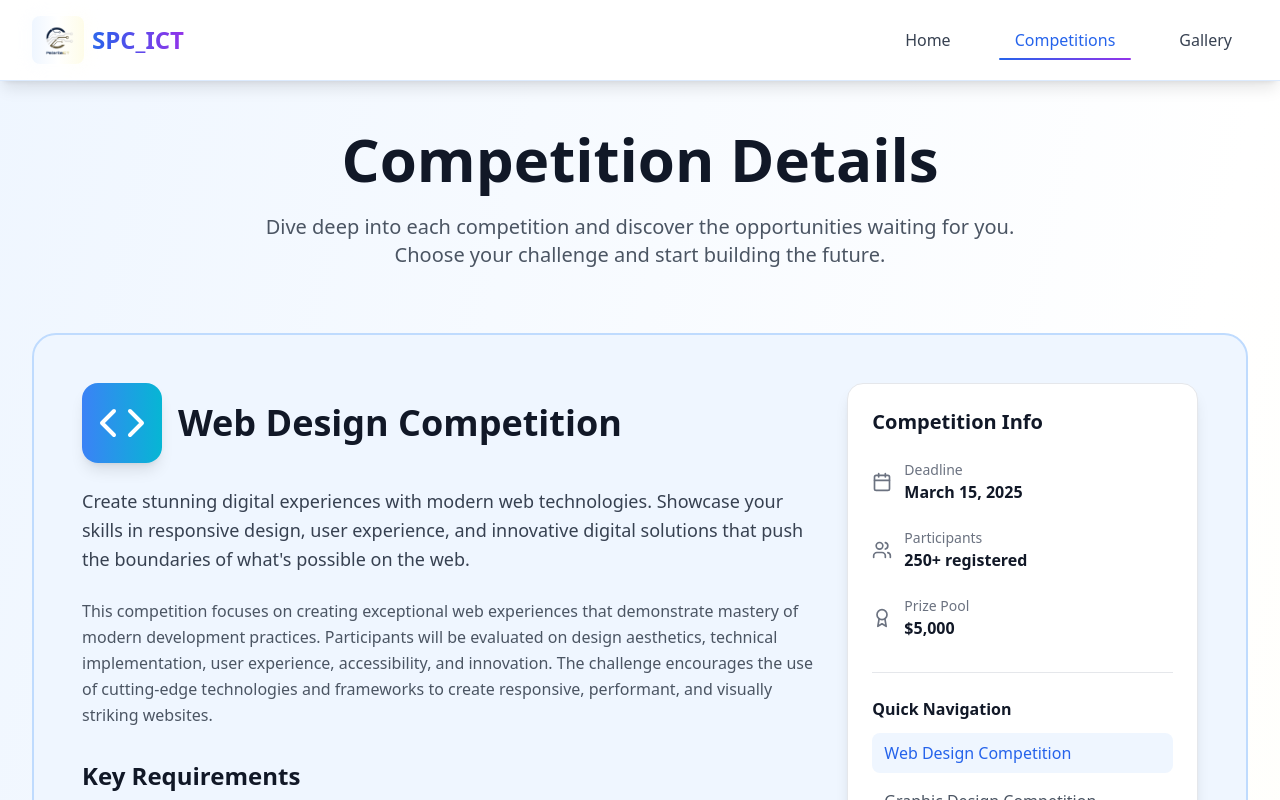
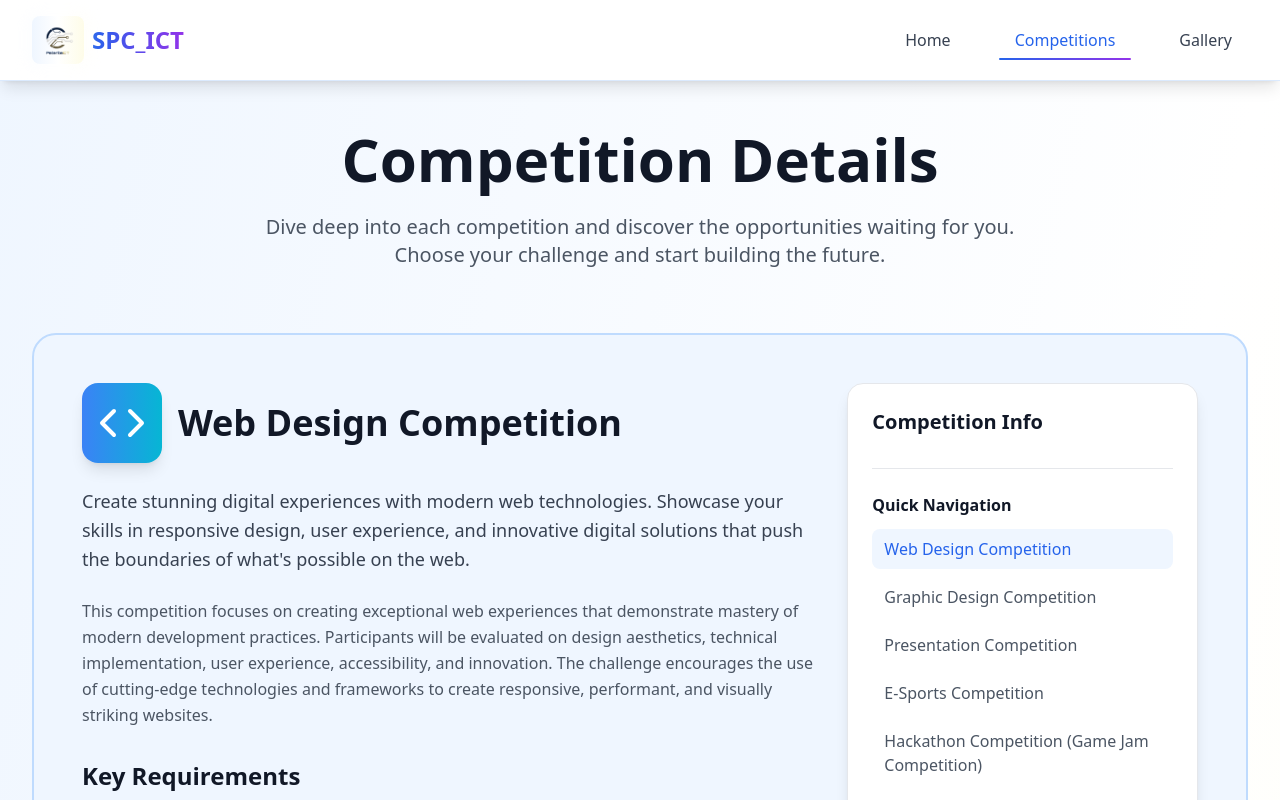
Before and after one commit to Sahas-Pathirana/spc-ict, a React (Vite) app: page /competitions in a window 1280 px wide. Shown: the top 800 px of the page. Built offline with nearby package versions, Linux system fonts and the light colour scheme.

Commit message:
removed comp info

```diff
--- a/src/pages/Competitions.tsx
+++ b/src/pages/Competitions.tsx
@@ -225,31 +225,7 @@ useEffect(() => {
                   <div className="bg-white rounded-2xl p-6 shadow-lg border border-gray-200">
                     <h3 className="text-xl font-bold text-gray-900 mb-6">Competition Info</h3>
 
-                    <div className="space-y-6">
-                      <div className="flex items-center space-x-3">
-                        <Calendar className="h-5 w-5 text-gray-500" />
-                        <div>
-                          <p className="text-sm text-gray-500">Deadline</p>
-                          <p className="font-semibold text-gray-900">{competition.deadline}</p>
-                        </div>
-                      </div>
 
-                      <div className="flex items-center space-x-3">
-                        <Users className="h-5 w-5 text-gray-500" />
-                        <div>
-                          <p className="text-sm text-gray-500">Participants</p>
-                          <p className="font-semibold text-gray-900">{competition.participants}</p>
-                        </div>
-                      </div>
-
-                      <div className="flex items-center space-x-3">
-                        <Award className="h-5 w-5 text-gray-500" />
-                        <div>
-                          <p className="text-sm text-gray-500">Prize Pool</p>
-                          <p className="font-semibold text-gray-900">{competition.prize}</p>
-                        </div>
-                      </div>
-                    </div>
 
                     <div className="mt-8 pt-6 border-t border-gray-200">
                       <h4 className="font-semibold text-gray-900 mb-3">Quick Navigation</h4>
```
